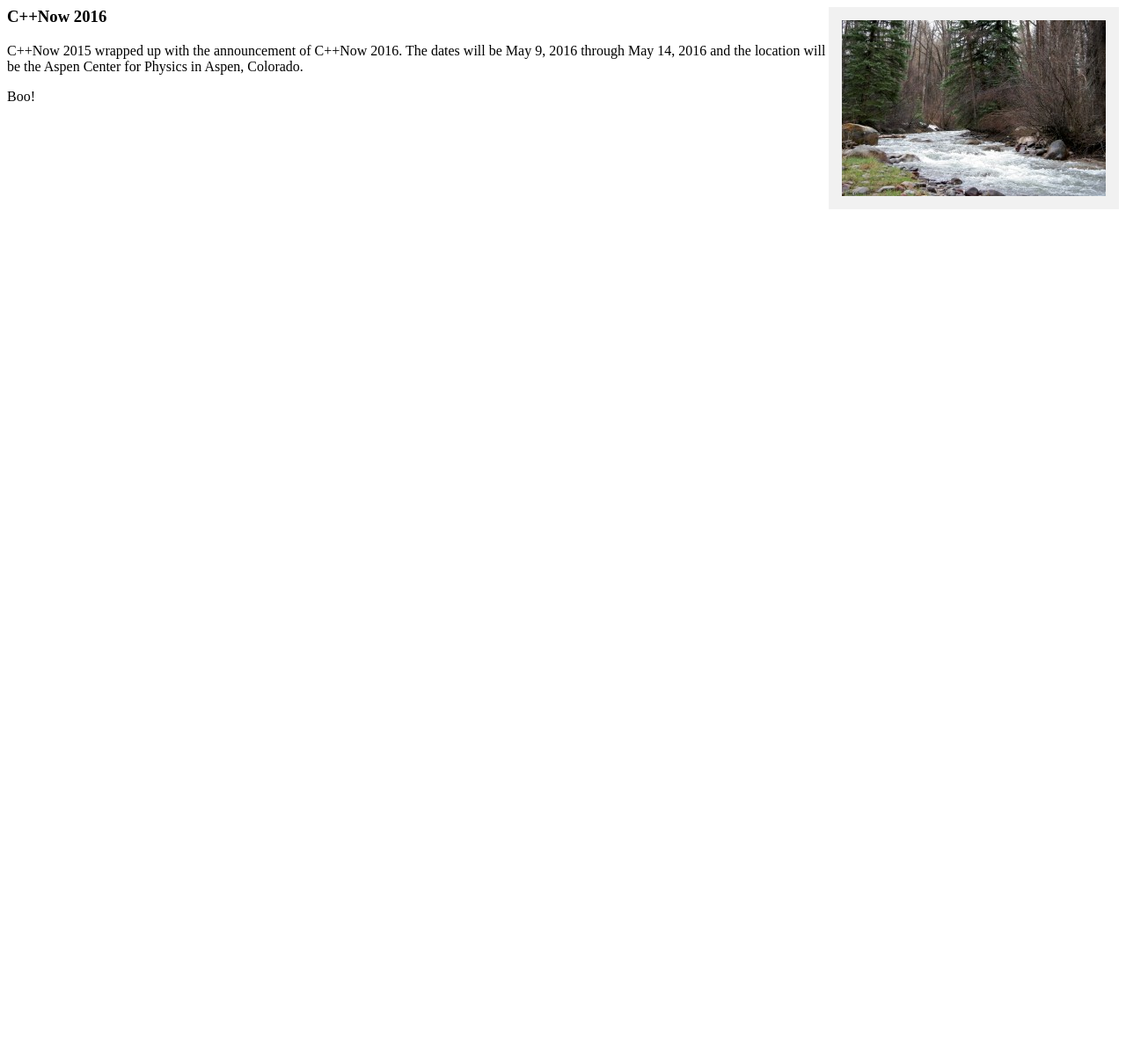
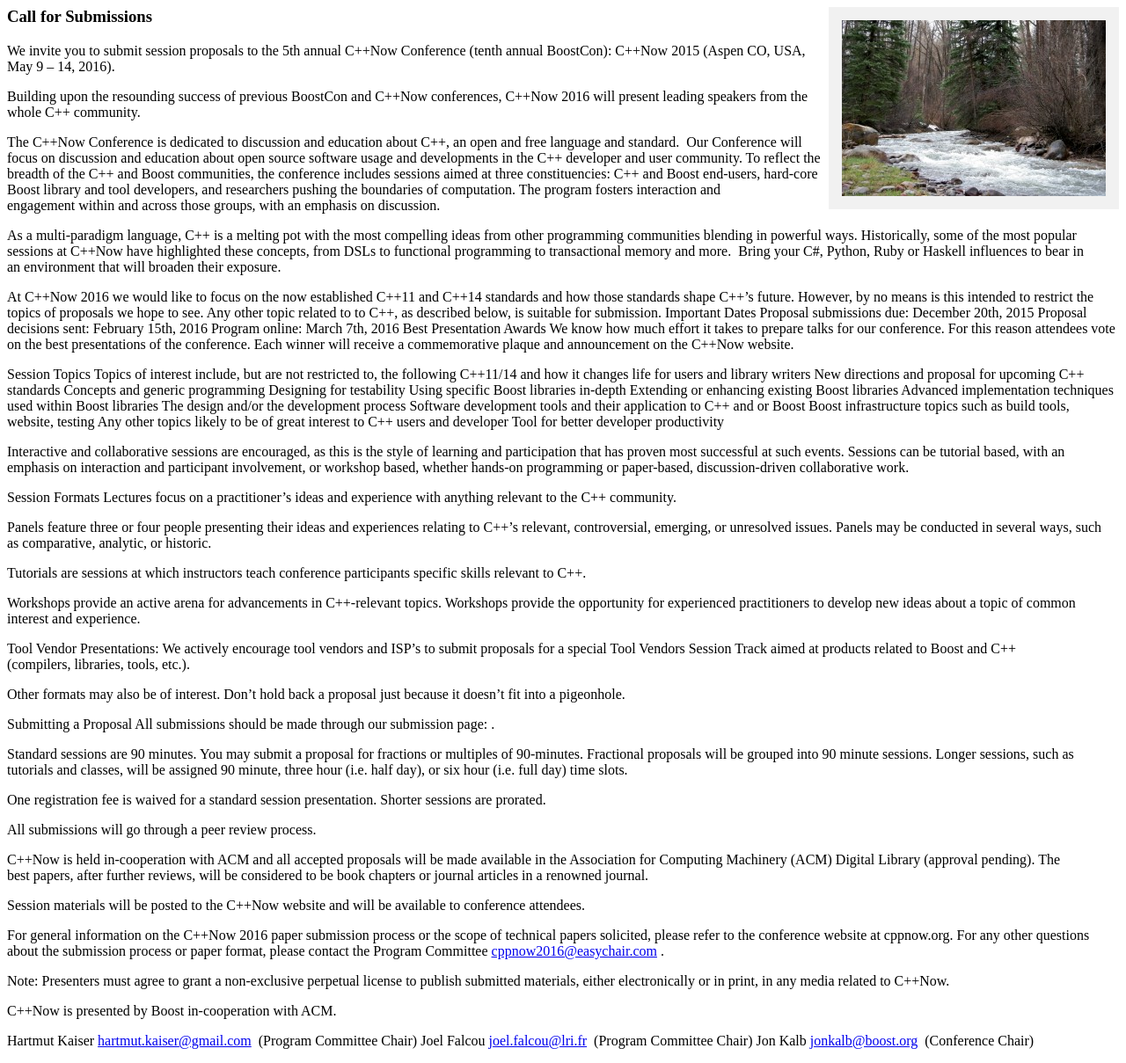
Before and after one commit to boostcon/cppnow_website, a Jekyll site: the page built from may-2016/_posts/2015-11-17-call-for-submission.md, in a window 1280 px wide. Shown: the whole page at 88% size. Built offline with Jekyll 4.4.1, drawn with Linux system fonts in a browser that asks for light colours; before the commit the page ends 900 px from its top, so only the background shows below that.

Commit message:
Call for submissions. First draft.

```diff
--- a/may-2016/_posts/2015-11-17-call-for-submission.md
+++ b/may-2016/_posts/2015-11-17-call-for-submission.md
@@ -23,8 +23,72 @@ categories:
 
 ![Aspen](/images/clow_2008_2-300x200.jpg "Photograph by Laurie Clow. Used with permission.")
 
-### C++Now 2016
-C++Now 2015 wrapped up with the announcement of C++Now 2016. The dates will be May 9, 2016 through May 14, 2016 and the location will be the Aspen Center for Physics in Aspen, Colorado.
+### Call for Submissions
+We invite you to submit session proposals to the 5th annual C++Now Conference (tenth annual BoostCon): C++Now 2015 (Aspen CO, USA, May 9 – 14, 2016).
 
-Boo!
-<br />
+Building upon the resounding success of previous BoostCon and C++Now conferences, C++Now 2016 will present leading speakers from the whole C++ community.
+
+The C++Now Conference is dedicated to discussion and education about C++, an open and free language and standard.  Our Conference will focus on discussion and education about open source software usage and developments in the C++ developer and user community. To reflect the breadth of the C++ and Boost communities, the conference includes sessions aimed at three constituencies: C++ and Boost end-users, hard-core Boost library and tool developers, and researchers pushing the boundaries of computation. The program fosters interaction and engagement within and across those groups, with an emphasis on discussion.
+
+As a multi-paradigm language, C++ is a melting pot with the most compelling ideas from other programming communities blending in powerful ways. Historically, some of the most popular sessions at C++Now have highlighted these concepts, from DSLs to functional programming to transactional memory and more.  Bring your C#, Python, Ruby or Haskell influences to bear in an environment that will broaden their exposure.
+
+At C++Now 2016 we would like to focus on the now established C++11 and C++14 standards and how those standards shape C++’s future. However, by no means is this intended to restrict the topics of proposals we hope to see. Any other topic related to to C++, as described below, is suitable for submission.
+Important Dates
+Proposal submissions due: December 20th, 2015
+Proposal decisions sent: February 15th, 2016
+Program online: March 7th, 2016
+Best Presentation Awards
+We know how much effort it takes to prepare talks for our conference. For this reason attendees vote on the best presentations of the conference. Each winner will receive a commemorative plaque and announcement on the C++Now website.
+
+Session Topics
+Topics of interest include, but are not restricted to, the following
+C++11/14 and how it changes life for users and library writers
+New directions and proposal for upcoming C++ standards
+Concepts and generic programming
+Designing for testability
+Using specific Boost libraries in-depth
+Extending or enhancing existing Boost libraries
+Advanced implementation techniques used within Boost libraries
+The design and/or the development process
+Software development tools and their application to C++ and or Boost
+Boost infrastructure topics such as build tools, website, testing
+Any other topics likely to be of great interest to C++ users and developer
+Tool for better developer productivity
+
+Interactive and collaborative sessions are encouraged, as this is the style of learning and participation that has proven most successful at such events. Sessions can be tutorial based, with an emphasis on interaction and participant involvement, or workshop based, whether hands-on programming or paper-based, discussion-driven collaborative work.
+
+Session Formats
+Lectures focus on a practitioner’s ideas and experience with anything relevant to the C++ community.
+
+Panels feature three or four people presenting their ideas and experiences relating to C++’s relevant, controversial, emerging, or unresolved issues. Panels may be conducted in several ways, such as comparative, analytic, or historic.
+
+Tutorials are sessions at which instructors teach conference participants specific skills relevant to C++.
+
+Workshops provide an active arena for advancements in C++-relevant topics. Workshops provide the opportunity for experienced practitioners to develop new ideas about a topic of common interest and experience.
+
+Tool Vendor Presentations: We actively encourage tool vendors and ISP’s to submit proposals for a special Tool Vendors Session Track aimed at products related to Boost and C++ (compilers, libraries, tools, etc.).
+
+Other formats may also be of interest. Don’t hold back a proposal just because it doesn’t fit into a pigeonhole.
+
+Submitting a Proposal
+All submissions should be made through our submission page:  .
+
+Standard sessions are 90 minutes. You may submit a proposal for fractions or multiples of 90-minutes. Fractional proposals will be grouped into 90 minute sessions. Longer sessions, such as tutorials and classes, will be assigned 90 minute, three hour (i.e. half day), or six hour (i.e. full day) time slots.
+
+One registration fee is waived for a standard session presentation. Shorter sessions are prorated.
+
+All submissions will go through a peer review process.
+
+C++Now is held in-cooperation with ACM and all accepted proposals will be made available in the Association for Computing Machinery (ACM) Digital Library (approval pending). The best papers, after further reviews, will be considered to be book chapters or journal articles in a renowned journal.
+
+Session materials will be posted to the C++Now website and will be available to conference attendees.
+
+For general information on the C++Now 2016 paper submission process or the scope of technical papers solicited, please refer to the conference website at cppnow.org. For any other questions about the submission process or paper format, please contact the Program Committee <mailto:cppnow2016@easychair.com> .
+
+Note: Presenters must agree to grant a non-exclusive perpetual license to publish submitted materials, either electronically or in print, in any media related to C++Now.
+
+C++Now is presented by Boost in-cooperation with ACM.
+
+Hartmut Kaiser <mailto:hartmut.kaiser@gmail.com>  (Program Committee Chair)
+Joel Falcou <mailto:joel.falcou@lri.fr>  (Program Committee Chair)
+Jon Kalb <mailto:jonkalb@boost.org>  (Conference Chair)
```
Also changed, not shown: may-2016/_posts/2015-09-10-conference-dates.md (+0 -2 lines).
